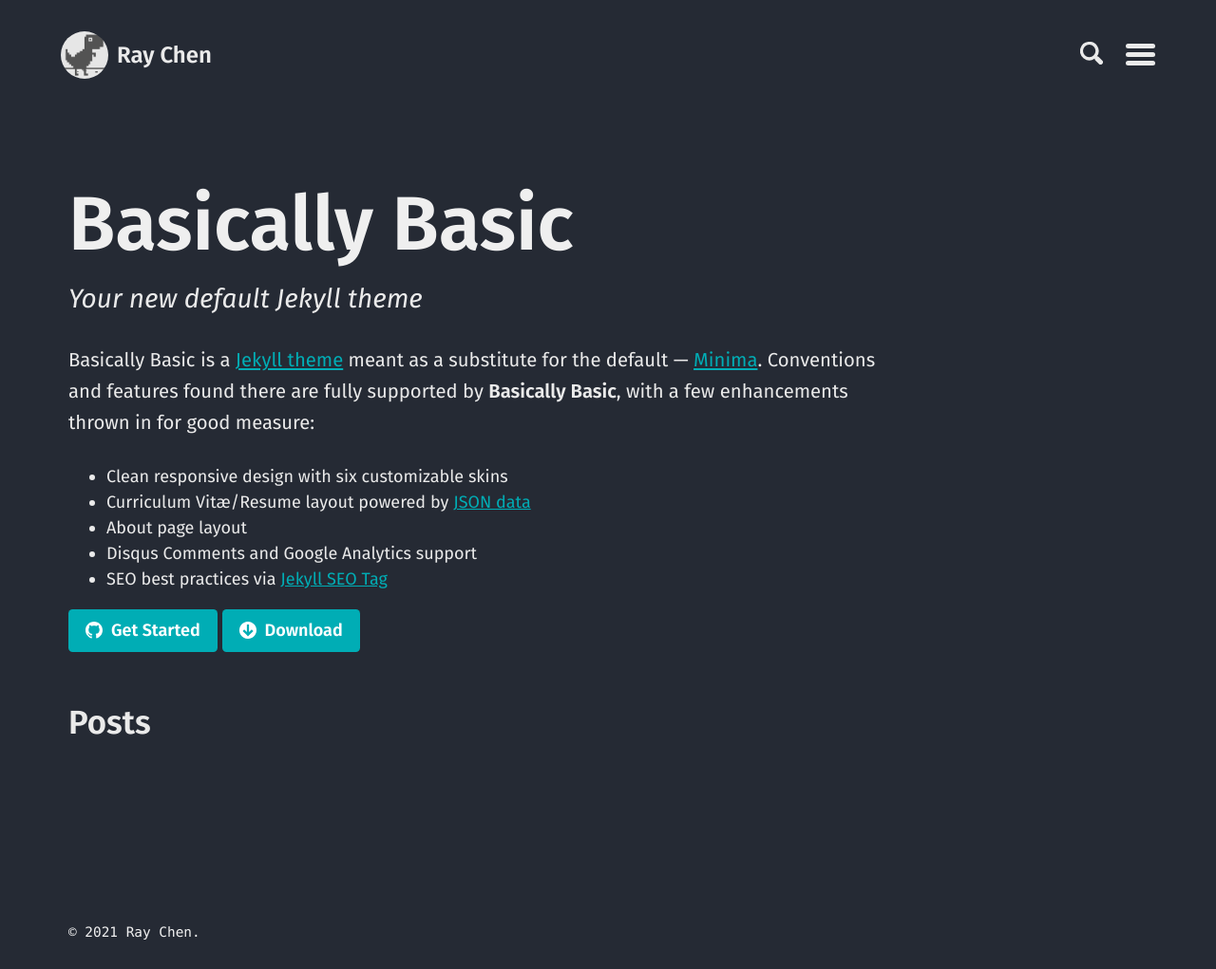
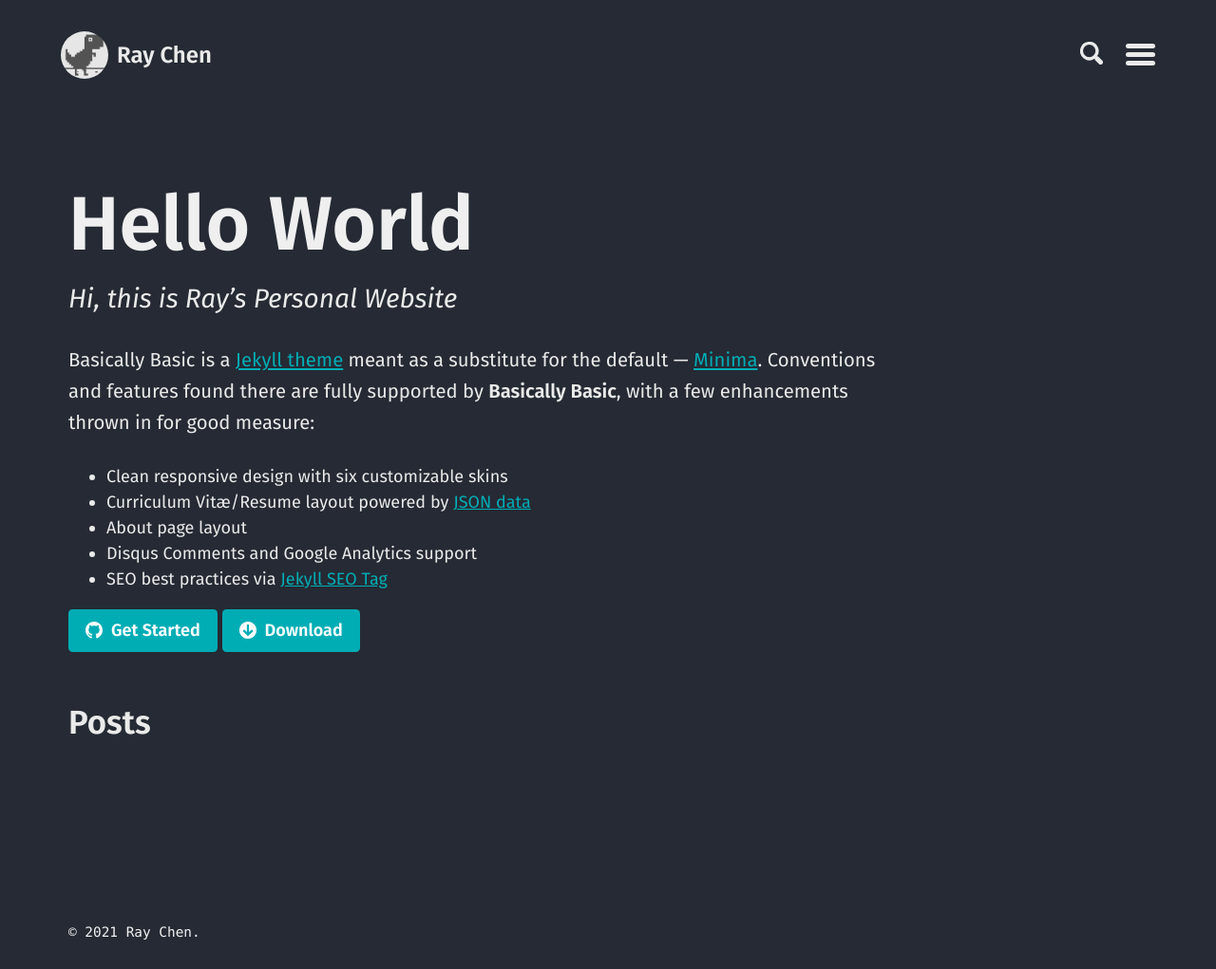
Before and after one commit to chen709847237/chen709847237, a Jekyll site: the page built from index.md, in a window 1280 px wide. Shown: the whole page at 95% size. Built offline with Jekyll 4.4.1, drawn with Linux system fonts in a browser that asks for light colours.

Commit message:
Update index.md

```diff
--- a/index.md
+++ b/index.md
@@ -1,8 +1,8 @@
 ---
 layout: home
 paginate: true
-alt_title: "Basically Basic"
-sub_title: "Your new default Jekyll theme"
+alt_title: "# Hello World"
+sub_title: "Hi, this is Ray's Personal Website"
 image: ""
 introduction: |
   Basically Basic is a [Jekyll theme](https://jekyllrb.com/docs/themes/) meant as a substitute for the default --- [Minima](https://github.com/jekyll/minima). Conventions and features found there are fully supported by **Basically Basic**, with a few enhancements thrown in for good measure:
```
